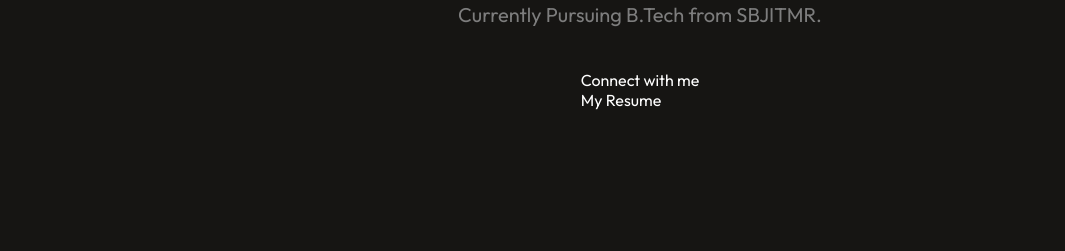
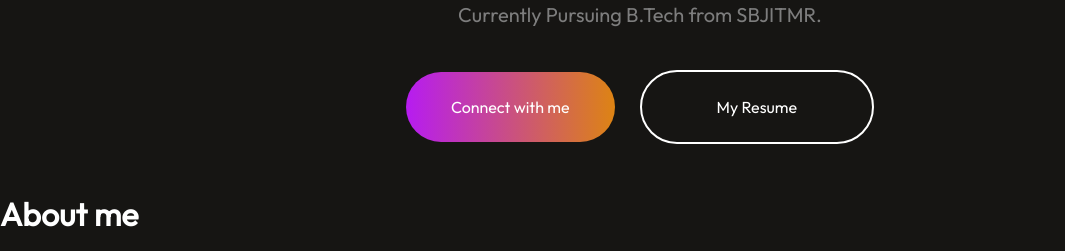
Before and after one commit to AnkitBhagat17/MyApp, a React (Vite) app in the folder portfolio/: page / in a window 1280 px wide. Shown: the part 947-1198 px from the top of the page, without its empty margins (0-1065 px from the left). Before the commit the page ends 1057 px from the top, so only its background shows below. Built offline with nearby package versions, Linux system fonts and the light colour scheme.

Commit message:
Some Updated~

```diff
--- a/portfolio/src/App.jsx
+++ b/portfolio/src/App.jsx
@@ -2,6 +2,7 @@
 import React from 'react'
 import Navbar from './Components/Navbar/Navbar'
 import Hero from './Components/Hero/Hero'
+import { About } from './Components/About/About'
 
 const App = () => {
   return (
@@ -9,6 +10,7 @@ const App = () => {
 
       <Navbar/>
       <Hero/>
+      <About/>
 
     </div>
   )
--- /dev/null
+++ b/portfolio/src/Components/About/About.jsx
@@ -0,0 +1,14 @@
+import React from 'react'
+import './About.css'
+
+export const About = () => {
+  return (
+    <div className='about'>
+        <div className="about-title">
+            <h1>About me</h1>
+            <img src="" alt="" />
+        </div>
+
+    </div>
+  )
+}
--- a/portfolio/src/Components/Hero/Hero.css
+++ b/portfolio/src/Components/Hero/Hero.css
@@ -48,3 +48,33 @@
     max-width: 800px;
     margin-top: 10px;
 }
+
+.hero-action{
+    display: flex;
+    align-items: center;
+    gap: 25px;
+    font-weight: 500;
+    margin-bottom: 50px;
+}
+
+.hero-connect{
+    padding:25px 45px ;
+    border-radius: 50px;
+    background: linear-gradient(270deg, #DF8908 -5.09%,#B415FF 106.28%);
+    cursor: pointer;
+}
+
+.hero-resume{
+    padding: 25px 75px;
+    border-radius: 50px;
+    border: 2px solid #FFF;
+    cursor: pointer;
+}
+
+.hero-connect:hover{
+    border: 2px solid #fff;
+}
+
+.hero-resume:hover{
+    border-color: #B415FF;
+}
```
Also changed, not shown: portfolio/src/Components/About/About.css (added).
